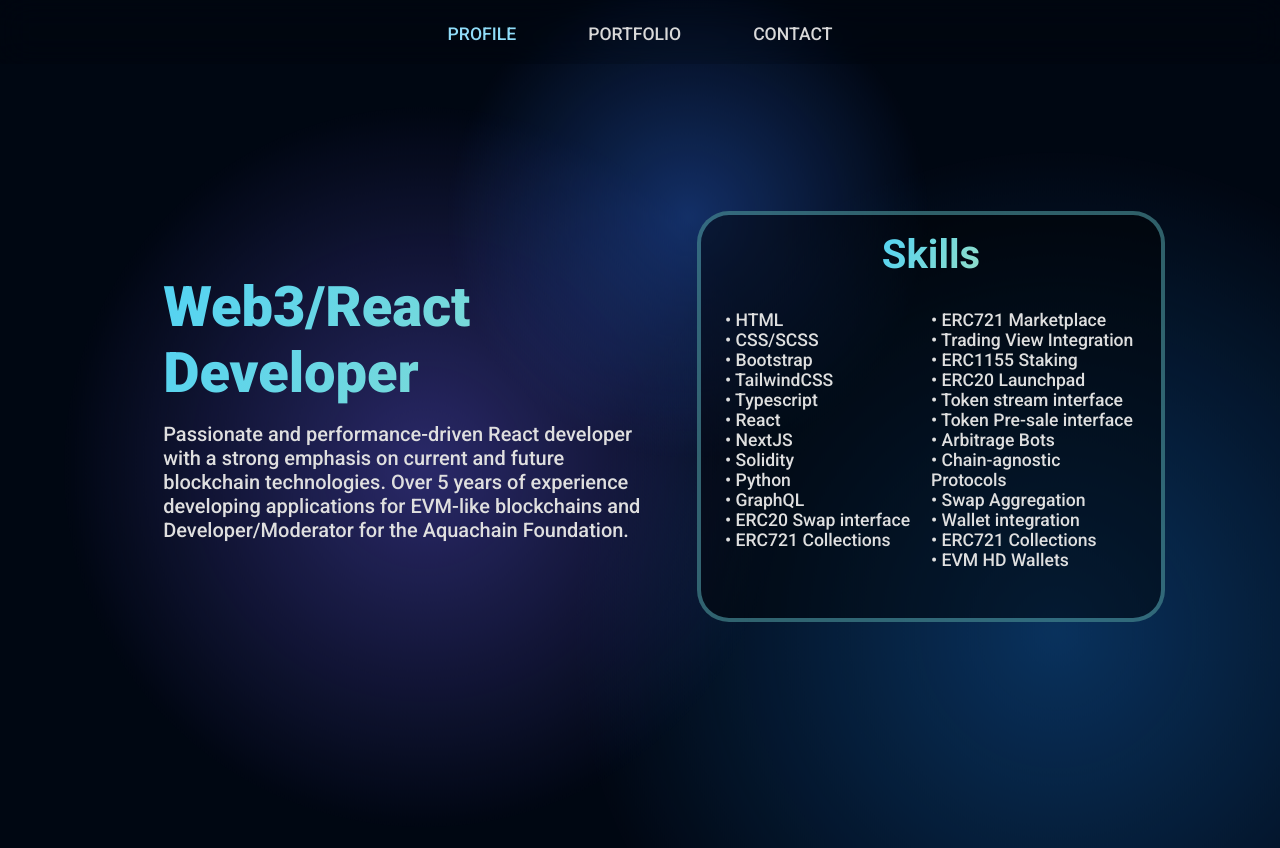
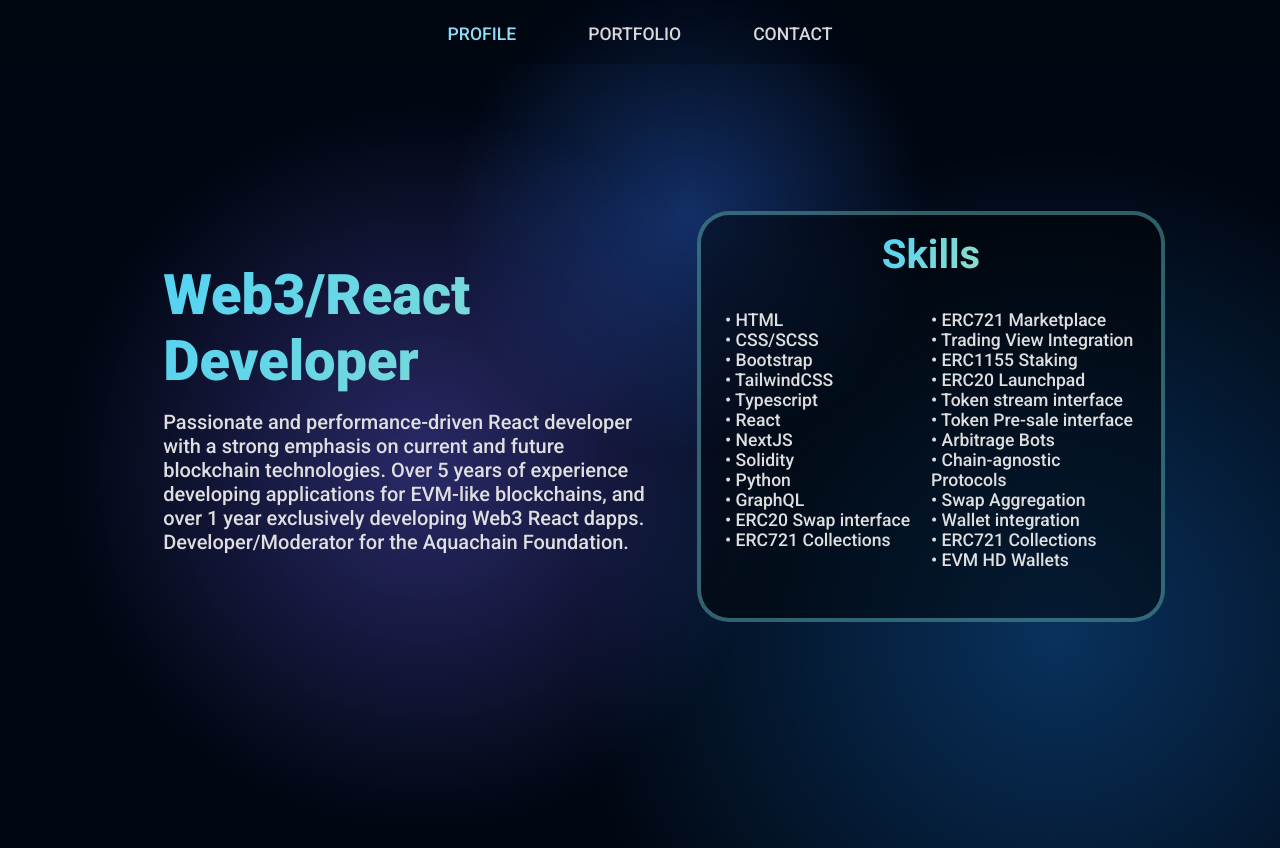
Before and after one commit to cryptoMavrik/resume, a React (Create React App) app: page /#/profile in a window 1280 px wide. Built offline with nearby package versions, Linux system fonts and the light colour scheme.

Commit message:
update profile

```diff
--- a/src/pages/Profile/index.tsx
+++ b/src/pages/Profile/index.tsx
@@ -43,7 +43,7 @@ const Profile = () => {
                             delay: .5,
                             duration: .5
                         }}>
-                        Passionate and performance-driven React developer with a strong emphasis on current and future blockchain technologies. Over 5 years of experience developing applications for EVM-like blockchains and Developer/Moderator for the Aquachain Foundation.
+                        Passionate and performance-driven React developer with a strong emphasis on current and future blockchain technologies. Over 5 years of experience developing applications for EVM-like blockchains, and over 1 year exclusively developing Web3 React dapps.  Developer/Moderator for the Aquachain Foundation.
                     </Text>
                 </Header>
                 <Tilt tiltReverse scale={1.1} tiltMaxAngleX={10} tiltMaxAngleY={10}>
```
